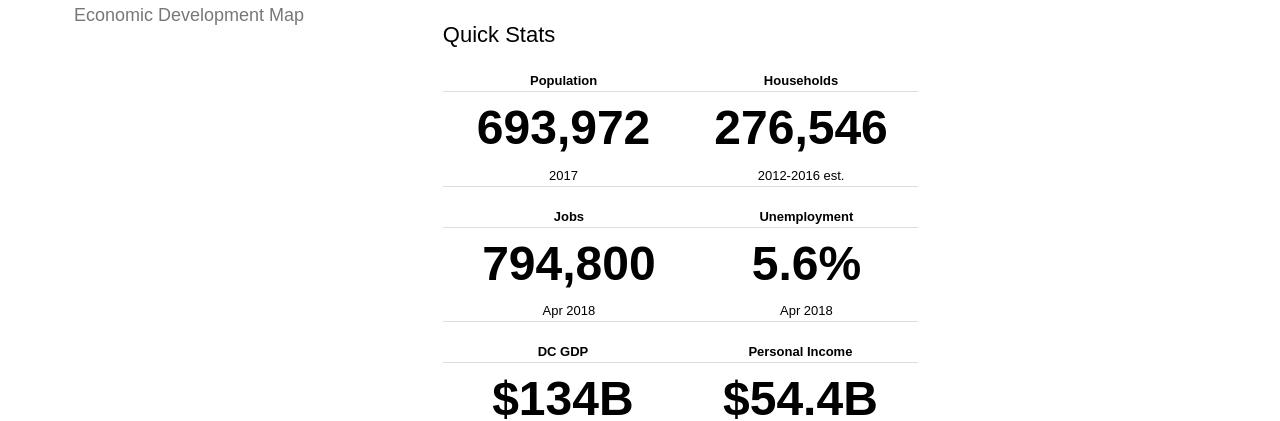
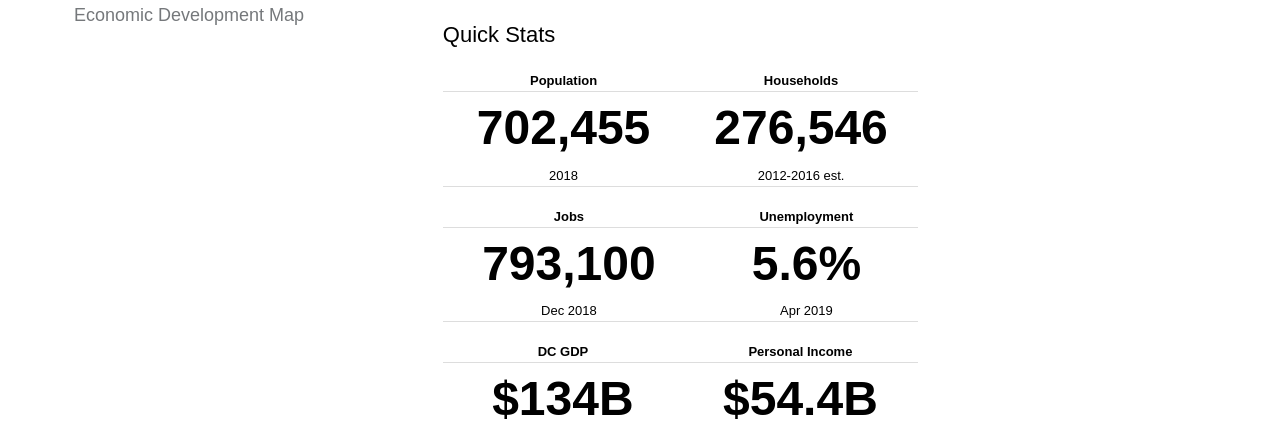
Before and after one commit to DCgov/economic-intelligence, a Jekyll site: the page built from _pages/index.md, in a window 1280 px wide. Shown: the part 582-1003 px from the top of the page. Built offline with Jekyll 4.4.1, drawn with Linux system fonts in a browser that asks for light colours; nearby versions of some CDN libraries.

Commit message:
Update index.md

```diff
--- a/_pages/index.md
+++ b/_pages/index.md
@@ -24,15 +24,15 @@ If you have any ideas, data, or interest in helping us grow our dashboard, email
 		<thead>
 			<tr><th>Population</th><th>Households</th>
 		<tbody>
-			<tr class="headline-data"><td>693,972</td><td>276,546</td></tr>
-			<tr><td>2017</td><td>2012-2016 est.</td></tr>
+			<tr class="headline-data"><td>702,455</td><td>276,546</td></tr>
+			<tr><td>2018</td><td>2012-2016 est.</td></tr>
 		</tbody>
 	<table>
 		<thead>
 			<tr><th>Jobs</th><th>Unemployment</th>
 		<tbody>
-			<tr class="headline-data"><td>794,800</td><td>5.6%</td></tr>
-			<tr><td>Apr 2018</td><td>Apr 2018</td></tr>
+			<tr class="headline-data"><td>793,100</td><td>5.6%</td></tr>
+			<tr><td>Dec 2018</td><td>Apr 2019</td></tr>
 		</tbody>
 	<table>
 		<thead>
```
